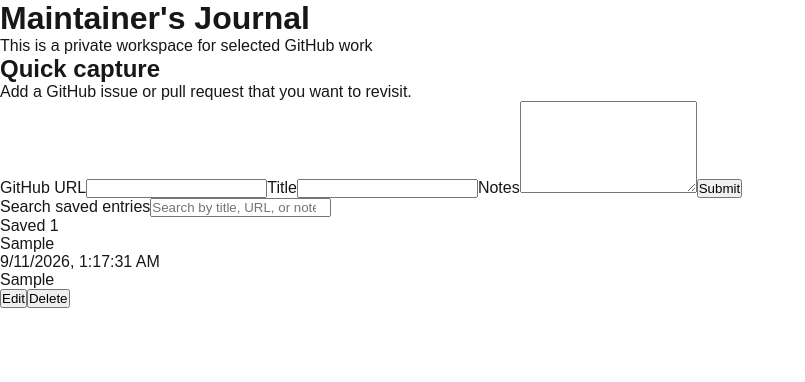
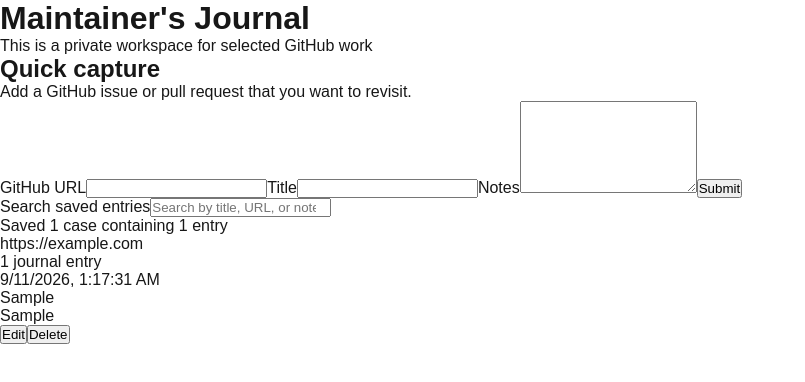
Before and after one commit to Nwakaego-Ego/maintainers-journal, a Next.js app: page / in a window 1280 px wide. Both pictures are taken after typing "https://example.com", "Sample", "Sample" into the empty fields and a click on the button "Submit". Shown: the top 382 px of the page, without its empty margins (0-805 px from the left). Built offline with nearby package versions, Linux system fonts and the light colour scheme.

Commit message:
feat: group journal entries into case histories

```diff
--- a/src/components/QuickCaptureForm.tsx
+++ b/src/components/QuickCaptureForm.tsx
@@ -10,6 +10,28 @@
   title?: string;
   body?: string;
 };
+
+type JournalCase = {
+  githubUrl: string;
+  entries: JournalEntry[];
+};
+
+function groupEntriesByUrl(entries: JournalEntry[]): JournalCase[] {
+  const casesByUrl = new Map<string, JournalEntry[]>();
+
+  for (const entry of entries) {
+    const existingEntries = casesByUrl.get(entry.githubUrl) ?? [];
+
+    casesByUrl.set(entry.githubUrl, [...existingEntries, entry]);
+  }
+
+  return Array.from(casesByUrl, ([githubUrl, caseEntries]) => {
+    return {
+      githubUrl,
+      entries: caseEntries,
+    };
+  });
+}
 
 export default function QuickCaptureForm() {
   const [journalEntries, setJournalEntries] = useState<JournalEntry[]>([]);
@@ -143,13 +165,13 @@
   }
 
   const normalizedSearchTerm = searchTerm.trim().toLowerCase();
+  const journalCases = groupEntriesByUrl(journalEntries);
 
-  const visibleEntries = journalEntries.filter((entry) => {
-    const searchableText = [
-      entry.githubUrl,
-      entry.title ?? "",
-      entry.body ?? "",
-    ]
+  const visibleCases = journalCases.filter((journalCase) => {
+    const searchableText = journalCase.entries
+      .map((entry) => {
+        return [entry.githubUrl, entry.title ?? "", entry.body ?? ""].join(" ");
+      })
       .join(" ")
       .toLowerCase();
 
@@ -181,23 +203,46 @@
           entry was still saved.
         </p>
       )}
-      <p>Saved {journalEntries.length}</p>
-      {normalizedSearchTerm && visibleEntries.length === 0 && (
+      <p>
+        Saved {journalCases.length}{" "}
+        {journalCases.length === 1 ? "case" : "cases"} containing{" "}
+        {journalEntries.length}{" "}
+        {journalEntries.length === 1 ? "entry" : "entries"}
+      </p>
+      {normalizedSearchTerm && visibleCases.length === 0 && (
         <p role="status">No saved entries match “{searchTerm.trim()}”.</p>
       )}
       <ul>
-        {visibleEntries.map((entry) => {
+        {visibleCases.map((journalCase) => {
           return (
-            <li key={entry.id}>
+            <li key={journalCase.githubUrl}>
               <a
-                href={entry.githubUrl}
+                href={journalCase.githubUrl}
                 target="_blank"
                 rel="noopener noreferrer"
               >
-                {entry.title || entry.githubUrl}
+                {journalCase.githubUrl}
               </a>
+
+              <p>
+                {journalCase.entries.length}{" "}
+                {journalCase.entries.length === 1
+                  ? "journal entry"
+                  : "journal entries"}
+              </p>
+
+              <ol>
+                {journalCase.entries.map((entry) => {
+                  return (
+                    <li key={entry.id}>
                       <p>{new Date(entry.createdAt).toLocaleString()}</p>
-              {entry.body && <p className="journal-entry-body">{entry.body}</p>}
+
+                      {entry.title && <p>{entry.title}</p>}
+
+                      {entry.body && (
+                        <p className="journal-entry-body">{entry.body}</p>
+                      )}
+
                       <button
                         type="button"
                         onClick={() => {
@@ -206,6 +251,7 @@
                       >
                         Edit
                       </button>
+
                       <button
                         type="button"
                         onClick={() => {
@@ -214,8 +260,13 @@
                       >
                         Delete
                       </button>
+
                       {editingEntryId === entry.id && (
-                <form onSubmit={(event) => handleEditSubmit(event, entry.id)}>
+                        <form
+                          onSubmit={(event) =>
+                            handleEditSubmit(event, entry.id)
+                          }
+                        >
                           <label>
                             GitHub URL
                             <input
@@ -242,7 +293,10 @@
 
                           <button type="submit">Save changes</button>
 
-                  <button type="button" onClick={() => setEditingEntryId(null)}>
+                          <button
+                            type="button"
+                            onClick={() => setEditingEntryId(null)}
+                          >
                             Cancel
                           </button>
                         </form>
@@ -250,6 +304,10 @@
                     </li>
                   );
                 })}
+              </ol>
+            </li>
+          );
+        })}
       </ul>
     </>
   );
```
Lines whose indentation alone changed are shown as unchanged.
